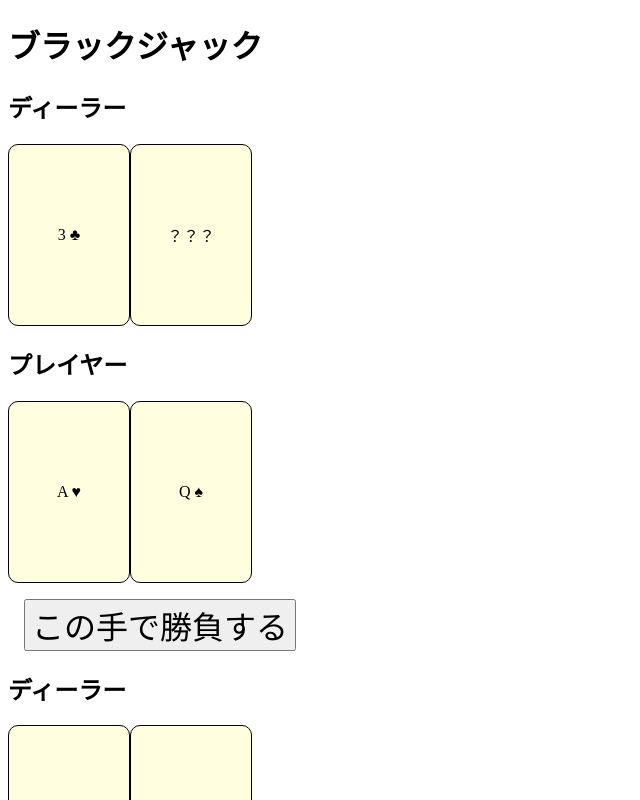
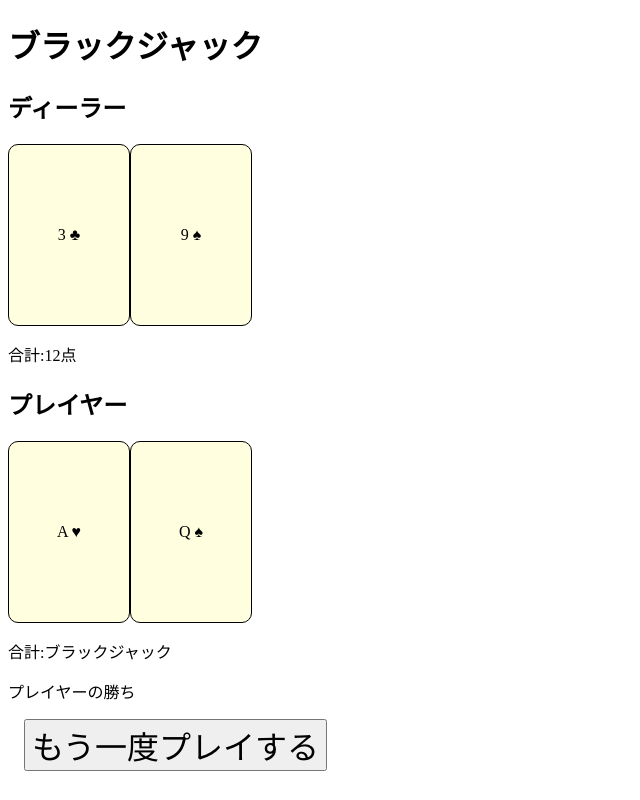
Before and after one commit to AaronMaywood/blackjack, a Vue app: page / in a window 1280 px wide. Both pictures are taken after a click on the button "この手で勝負する". Shown: the top 800 px of the page, without its empty margins (0-640 px from the left). Built offline with nearby package versions, Linux system fonts and the light colour scheme.

Commit message:
この手で勝負する〜もう一度プレイするを巡回できるようにした

```diff
--- a/src/App.vue
+++ b/src/App.vue
@@ -109,9 +109,14 @@ const judge = computed(() => {
 	}
 })
 
+const isPlaying = ref(true)
+// これ以上カードを引かず、この手で勝負する
+function stand(){
+	isPlaying.value = false
+}
 
-function stand(){
-// TODO
+function replay(){
+	isPlaying.value = true
 }
 
 // 親は17以上になるまでカードを引き続ける
@@ -131,13 +136,12 @@ function dealerAction(){
 		}
 	}
 }
-
 </script>
 
 <template>
 	<h1>ブラックジャック</h1>
 	<!-- ゲームのプレイ中の画面 -->
-	<div id="play">
+	<div v-if="isPlaying">
 		<section>
 			<h2>ディーラー</h2>
 			<div class="cards">
@@ -164,7 +168,7 @@ function dealerAction(){
 		</section>
 	</div>
 	<!-- ゲーム終了し、判定画面 -->
-	<div id="judge">
+	<div v-else>
 		<section>
 			<h2>ディーラー</h2>
 			<div class="cards">
@@ -186,9 +190,7 @@ function dealerAction(){
 		</section>
 		<p>{{judge}}</p>
 		<div class="functions">
-			<!--
-			<button type="button" @click="restart">もう一度プレイする</button>
-			-->
+			<button type="button" @click="replay">もう一度プレイする</button>
 		</div>
 	</div>
 </template>
```
